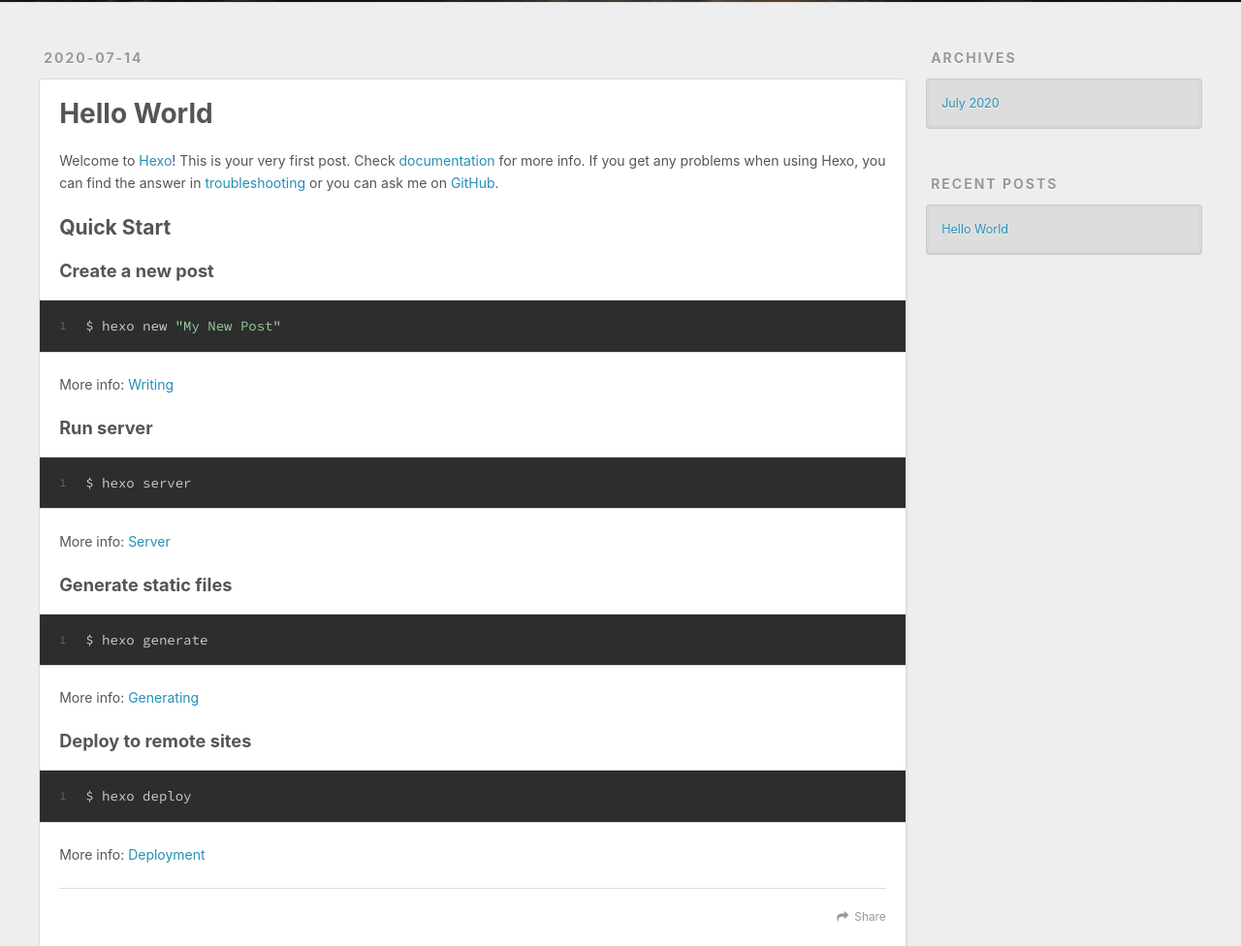
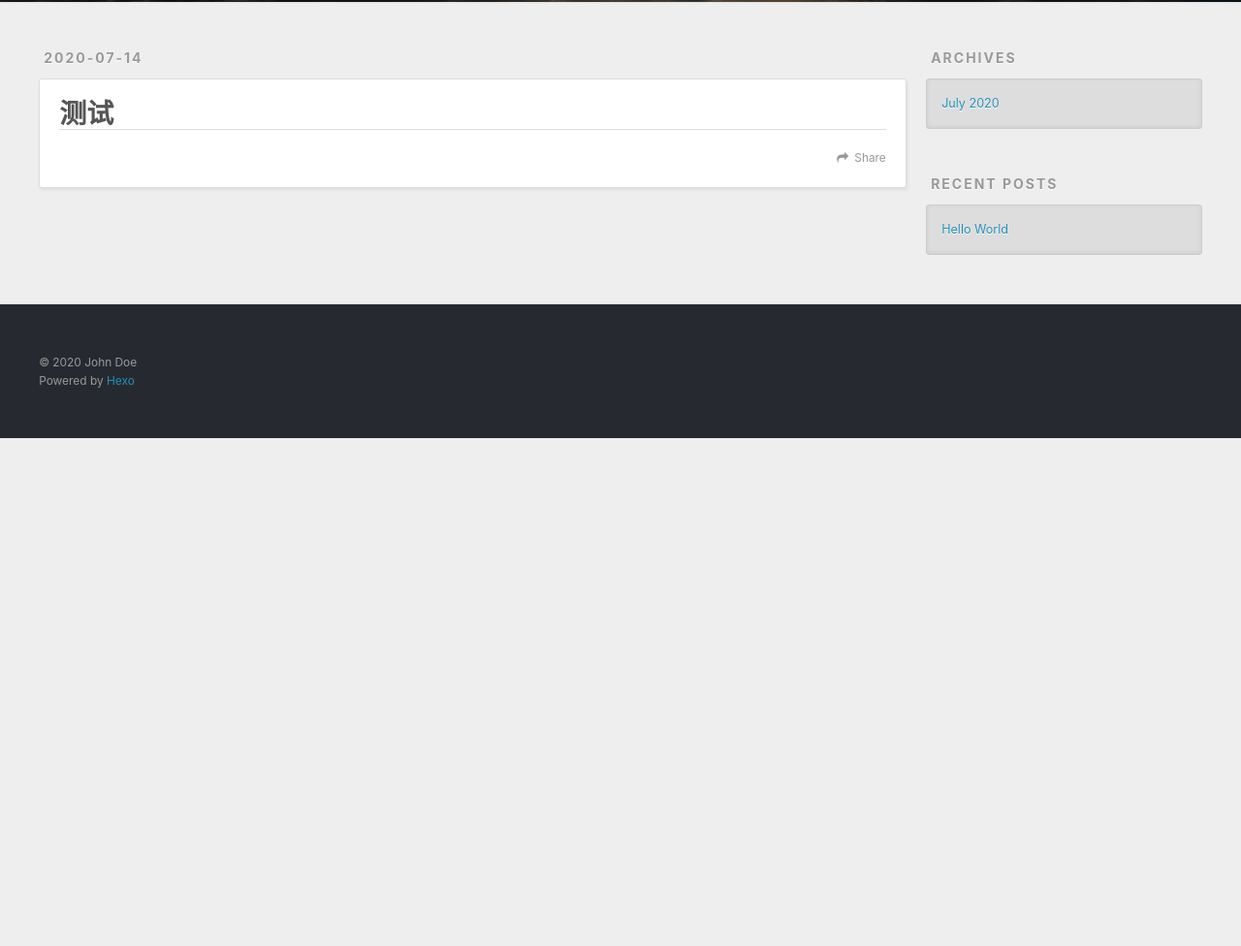
Before and after one commit to Echo-oh/Echo-oh.github.io, a plain HTML site: page 测试/index.html in a window 1280 px wide. Shown: the part 298-1274 px from the top of the page at 97% size. After the commit the page ends 800 px from the top, so only its background shows below. Drawn offline with nearby package versions, Linux system fonts and the light colour scheme.

Commit message:
Site updated: 2020-07-14 12:03:33

```diff
--- a/index.html
+++ b/测试/index.html
@@ -5,13 +5,15 @@
 
 
 
-  <title>Hexo</title>
+  <title>测试 | Hexo</title>
   <meta name="viewport" content="width=device-width, initial-scale=1, maximum-scale=1">
   <meta property="og:type" content="website">
-<meta property="og:title" content="Hexo">
-<meta property="og:url" content="http://yoursite.com/index.html">
+<meta property="og:title" content="测试">
+<meta property="og:url" content="http://yoursite.com/%E6%B5%8B%E8%AF%95/index.html">
 <meta property="og:site_name" content="Hexo">
 <meta property="og:locale" content="en_US">
+<meta property="article:published_time" content="2020-07-14T03:59:33.000Z">
+<meta property="article:modified_time" content="2020-07-14T03:59:33.469Z">
 <meta property="article:author" content="John Doe">
 <meta name="twitter:card" content="summary">
 
@@ -62,12 +64,10 @@
   </div>
 </header>
       <div class="outer">
-        <section id="main">
-
-    <article id="post-hello-world" class="article article-type-post" itemscope itemprop="blogPost">
+        <section id="main"><article id="page-" class="article article-type-page" itemscope itemprop="blogPost">
   <div class="article-meta">
-    <a href="/2020/07/14/hello-world/" class="article-date">
-  <time datetime="2020-07-14T03:33:48.567Z" itemprop="datePublished">2020-07-14</time>
+    <a href="/%E6%B5%8B%E8%AF%95/index.html" class="article-date">
+  <time datetime="2020-07-14T03:59:33.000Z" itemprop="datePublished">2020-07-14</time>
 </a>
 
   </div>
@@ -77,8 +77,8 @@
       <header class="article-header">
 
 
-    <h1 itemprop="name">
-      <a class="article-title" href="/2020/07/14/hello-world/">Hello World</a>
+    <h1 class="article-title" itemprop="name">
+      测试
     </h1>
 
 
@@ -86,34 +86,19 @@
 
     <div class="article-entry" itemprop="articleBody">
 
-        <p>Welcome to <a href="https://hexo.io/" target="_blank" rel="noopener">Hexo</a>! This is your very first post. Check <a href="https://hexo.io/docs/" target="_blank" rel="noopener">documentation</a> for more info. If you get any problems when using Hexo, you can find the answer in <a href="https://hexo.io/docs/troubleshooting.html" target="_blank" rel="noopener">troubleshooting</a> or you can ask me on <a href="https://github.com/hexojs/hexo/issues" target="_blank" rel="noopener">GitHub</a>.</p>
-<h2 id="Quick-Start"><a href="#Quick-Start" class="headerlink" title="Quick Start"></a>Quick Start</h2><h3 id="Create-a-new-post"><a href="#Create-a-new-post" class="headerlink" title="Create a new post"></a>Create a new post</h3><figure class="highlight bash"><table><tr><td class="gutter"><pre><span class="line">1</span><br></pre></td><td class="code"><pre><span class="line">$ hexo new <span class="string">"My New Post"</span></span><br></pre></td></tr></table></figure>
-
-<p>More info: <a href="https://hexo.io/docs/writing.html" target="_blank" rel="noopener">Writing</a></p>
-<h3 id="Run-server"><a href="#Run-server" class="headerlink" title="Run server"></a>Run server</h3><figure class="highlight bash"><table><tr><td class="gutter"><pre><span class="line">1</span><br></pre></td><td class="code"><pre><span class="line">$ hexo server</span><br></pre></td></tr></table></figure>
-
-<p>More info: <a href="https://hexo.io/docs/server.html" target="_blank" rel="noopener">Server</a></p>
-<h3 id="Generate-static-files"><a href="#Generate-static-files" class="headerlink" title="Generate static files"></a>Generate static files</h3><figure class="highlight bash"><table><tr><td class="gutter"><pre><span class="line">1</span><br></pre></td><td class="code"><pre><span class="line">$ hexo generate</span><br></pre></td></tr></table></figure>
-
-<p>More info: <a href="https://hexo.io/docs/generating.html" target="_blank" rel="noopener">Generating</a></p>
-<h3 id="Deploy-to-remote-sites"><a href="#Deploy-to-remote-sites" class="headerlink" title="Deploy to remote sites"></a>Deploy to remote sites</h3><figure class="highlight bash"><table><tr><td class="gutter"><pre><span class="line">1</span><br></pre></td><td class="code"><pre><span class="line">$ hexo deploy</span><br></pre></td></tr></table></figure>
-
-<p>More info: <a href="https://hexo.io/docs/one-command-deployment.html" target="_blank" rel="noopener">Deployment</a></p>
 
 
     </div>
     <footer class="article-footer">
-      <a data-url="http://yoursite.com/2020/07/14/hello-world/" data-id="ckcledrem0000pwfi7mjzegd2" class="article-share-link">Share</a>
+      <a data-url="http://yoursite.com/%E6%B5%8B%E8%AF%95/index.html" data-id="ckcleuui00001tdfi730n4m1l" class="article-share-link">Share</a>
 
 
     </footer>
   </div>
 
-</article>
 
 
-
-
+</article>
 
 </section>
 
```
Also changed, not shown: 2020/07/14/hello-world/index.html (+1 -1 lines).
